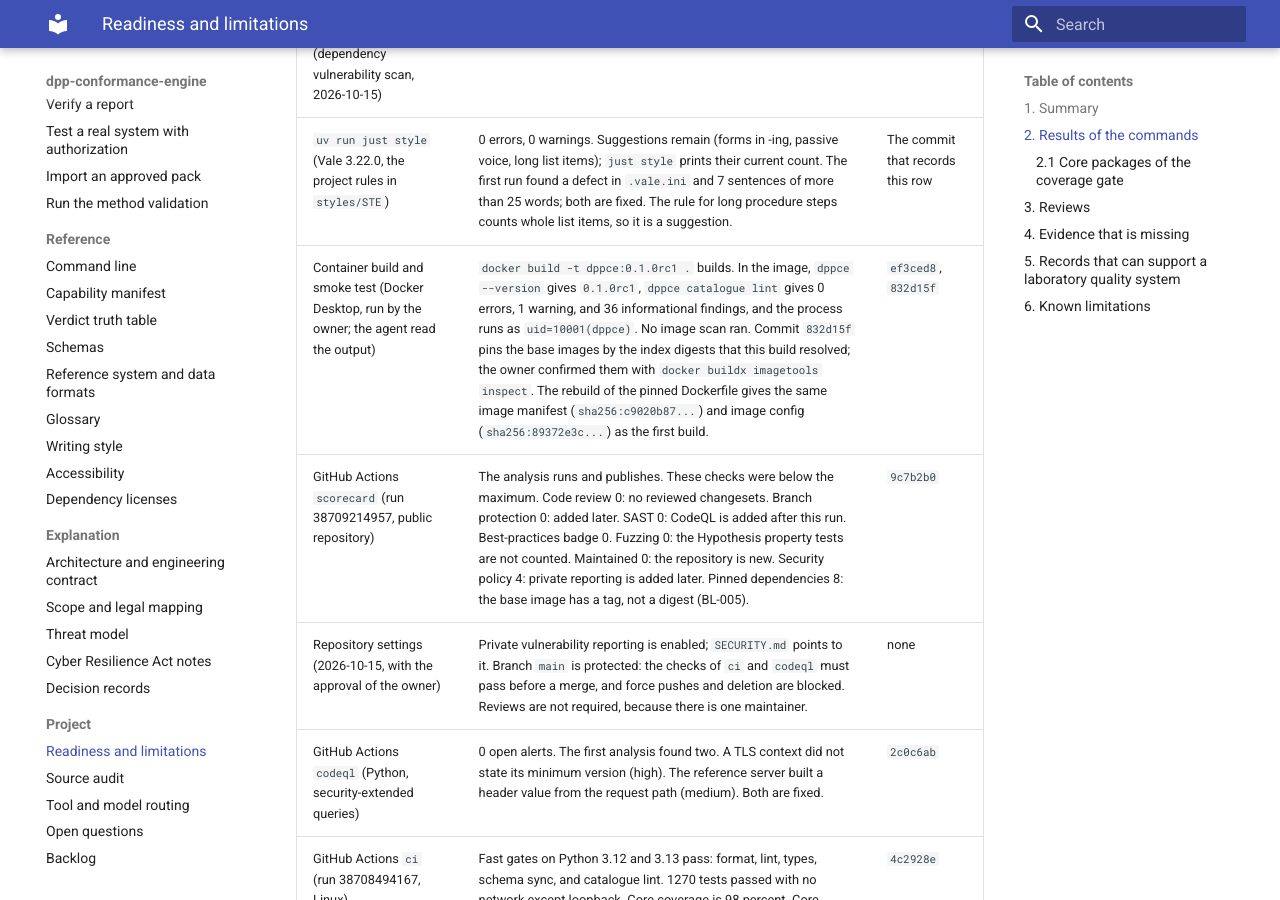
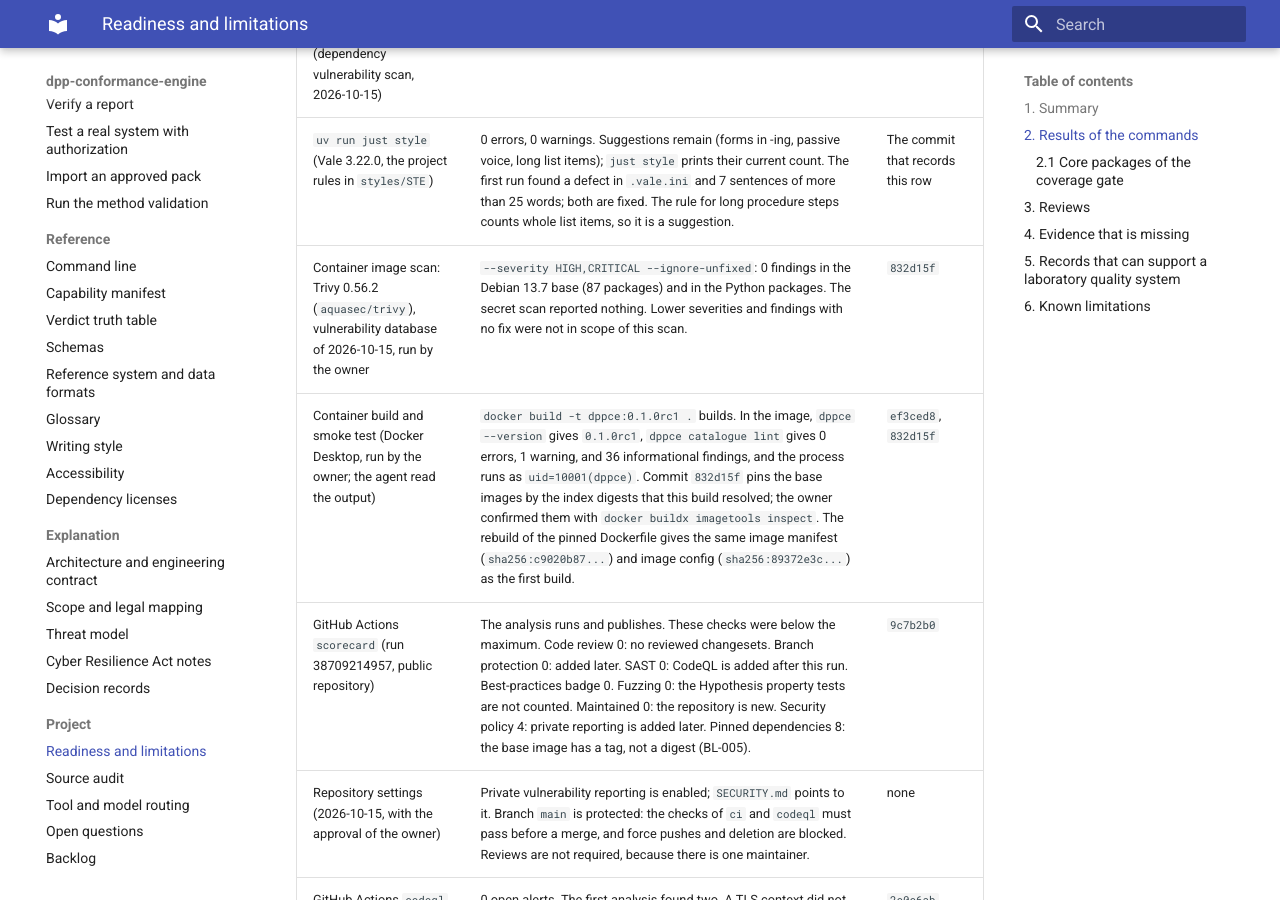
Before and after one commit to hadijannat/dpp-conformance-engine, an MkDocs documentation site: the page built from docs/readiness.md, in a window 1280 px wide and 900 px high, scrolled down 2548 px. Built offline with MkDocs 1.6.1 and Material for MkDocs 9.7.7, drawn with Linux system fonts in a browser that asks for light colours; the version menu is left out; some of the changed text lies outside the part shown.

Commit message:
docs: record the container image scan
Trivy 0.56.2, run by the owner on 2026-10-15 with the vulnerability
database of that day: 0 high or critical findings with a fix in the
Debian 13.7 base and the Python packages; the secret scan reported
nothing. The scan did not cover lower severities or unfixed findings.

Co-Authored-By: Claude Opus 5.5 <noreply@anthropic.com>

```diff
--- a/docs/readiness.md
+++ b/docs/readiness.md
@@ -43,7 +43,8 @@ ran the commands. No human has repeated them.
 | `uv run just docs` (strict build) | Built with no warning. The ADR pages are outside the navigation; the build reports that as information. | `d149ee8` |
 | `uvx pip-audit` over `uv export --all-extras --all-groups` (dependency vulnerability scan, 2026-10-15) | pip-audit 2.10.1: no known vulnerabilities in the 111 locked packages. The scan sends package names and versions to the vulnerability databases. | `a2c72ef` |
 | `uv run just style` (Vale 3.22.0, the project rules in `styles/STE`) | 0 errors, 0 warnings. Suggestions remain (forms in -ing, passive voice, long list items); `just style` prints their current count. The first run found a defect in `.vale.ini` and 7 sentences of more than 25 words; both are fixed. The rule for long procedure steps counts whole list items, so it is a suggestion. | The commit that records this row |
-| Container build and smoke test (Docker Desktop, run by the owner; the agent read the output) | `docker build -t dppce:0.1.0rc1 .` builds. In the image, `dppce --version` gives `0.1.0rc1`, `dppce catalogue lint` gives 0 errors, 1 warning, and 36 informational findings, and the process runs as `uid=10001(dppce)`. No image scan ran. Commit `832d15f` pins the base images by the index digests that this build resolved; the owner confirmed them with `docker buildx imagetools inspect`. The rebuild of the pinned Dockerfile gives the same image manifest (`sha256:c9020b87...`) and image config (`sha256:89372e3c...`) as the first build. | `ef3ced8`, `832d15f` |
+| Container image scan: Trivy 0.56.2 (`aquasec/trivy`), vulnerability database of 2026-10-15, run by the owner | `--severity HIGH,CRITICAL --ignore-unfixed`: 0 findings in the Debian 13.7 base (87 packages) and in the Python packages. The secret scan reported nothing. Lower severities and findings with no fix were not in scope of this scan. | `832d15f` |
+| Container build and smoke test (Docker Desktop, run by the owner; the agent read the output) | `docker build -t dppce:0.1.0rc1 .` builds. In the image, `dppce --version` gives `0.1.0rc1`, `dppce catalogue lint` gives 0 errors, 1 warning, and 36 informational findings, and the process runs as `uid=10001(dppce)`. Commit `832d15f` pins the base images by the index digests that this build resolved; the owner confirmed them with `docker buildx imagetools inspect`. The rebuild of the pinned Dockerfile gives the same image manifest (`sha256:c9020b87...`) and image config (`sha256:89372e3c...`) as the first build. | `ef3ced8`, `832d15f` |
 | GitHub Actions `scorecard` (run 38709214957, public repository) | The analysis runs and publishes. These checks were below the maximum. Code review 0: no reviewed changesets. Branch protection 0: added later. SAST 0: CodeQL is added after this run. Best-practices badge 0. Fuzzing 0: the Hypothesis property tests are not counted. Maintained 0: the repository is new. Security policy 4: private reporting is added later. Pinned dependencies 8: the base image has a tag, not a digest (BL-005). | `9c7b2b0` |
 | Repository settings (2026-10-15, with the approval of the owner) | Private vulnerability reporting is enabled; `SECURITY.md` points to it. Branch `main` is protected: the checks of `ci` and `codeql` must pass before a merge, and force pushes and deletion are blocked. Reviews are not required, because there is one maintainer. | none |
 | GitHub Actions `codeql` (Python, security-extended queries) | 0 open alerts. The first analysis found two. A TLS context did not state its minimum version (high). The reference server built a header value from the request path (medium). Both are fixed. | `2c0c6ab` |
```
Also changed, not shown: other parts of docs/readiness.md (+3 -4 lines), TASKS.md (+1 -1 lines), 1 other file.
